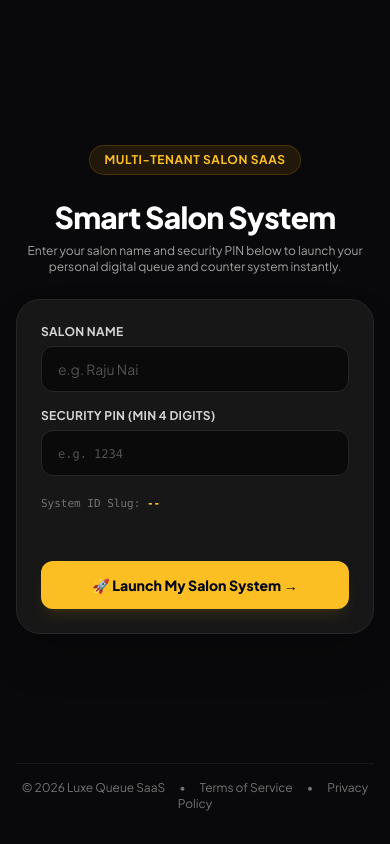
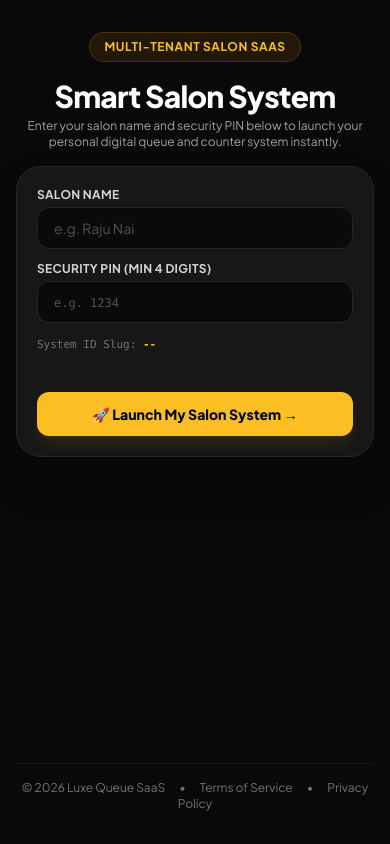
Before and after one commit to mishravishal72536-byte/luxe-salon-saas, a plain HTML site: page frontend/index.html in a window 390 px wide. Drawn offline with nearby package versions, Linux system fonts and the light colour scheme.

Commit message:
Fixed mobile launcher layout and keyboard spacing

```diff
--- a/frontend/index.html
+++ b/frontend/index.html
@@ -19,34 +19,35 @@
 </head>
 <body class="bg-[#09090b] text-neutral-100 min-h-screen flex flex-col items-center justify-between p-4 selection:bg-amber-500 selection:text-black">
 
-  <div class="w-full max-w-xl mx-auto my-auto py-8 text-center space-y-6">
+  <!-- my-auto hata diya hai taaki content upar shift ho jaye -->
+  <div class="w-full max-w-xl mx-auto pt-4 sm:pt-10 pb-6 flex flex-col items-center justify-start space-y-4">
     <div class="inline-block bg-amber-500/10 border border-amber-500/20 px-3.5 py-1.5 rounded-full text-amber-400 text-xs font-bold tracking-wider uppercase">
       Multi-Tenant Salon SaaS
     </div>
 
-    <div class="space-y-2">
+    <div class="space-y-1 text-center">
       <h1 class="text-3xl sm:text-4xl font-extrabold tracking-tight text-white">Smart Salon System</h1>
       <p class="text-xs sm:text-sm text-neutral-400 max-w-md mx-auto">Enter your salon name and security PIN below to launch your personal digital queue and counter system instantly.</p>
     </div>
 
-    <div class="bg-neutral-900 border border-neutral-800 rounded-3xl p-6 sm:p-8 shadow-2xl text-left space-y-4 max-w-md mx-auto">
+    <div class="bg-neutral-900 border border-neutral-800 rounded-3xl p-5 sm:p-6 shadow-2xl text-left space-y-3 max-w-md w-full mx-auto">
       <div>
-        <label class="text-xs font-bold text-neutral-300 block mb-1.5 uppercase tracking-wide">Salon Name</label>
-        <input id="shopNameInput" type="text" placeholder="e.g. Raju Nai" oninput="updateSlug()" class="w-full bg-neutral-950 border border-neutral-800 text-sm text-white focus:border-amber-400 rounded-xl px-4 py-3 focus:outline-none transition-all placeholder:text-neutral-600">
+        <label class="text-xs font-bold text-neutral-300 block mb-1 uppercase tracking-wide">Salon Name</label>
+        <input id="shopNameInput" type="text" placeholder="e.g. Raju Nai" oninput="updateSlug()" class="w-full bg-neutral-950 border border-neutral-800 text-sm text-white focus:border-amber-400 rounded-xl px-4 py-2.5 focus:outline-none transition-all placeholder:text-neutral-600">
       </div>
 
       <div>
-        <label class="text-xs font-bold text-neutral-300 block mb-1.5 uppercase tracking-wide">Security PIN (Min 4 Digits)</label>
-        <input id="shopPinInput" type="password" maxlength="8" placeholder="e.g. 1234" class="w-full bg-neutral-950 border border-neutral-800 text-sm font-mono text-amber-400 tracking-widest focus:border-amber-400 rounded-xl px-4 py-3 focus:outline-none transition-all placeholder:text-xs placeholder:tracking-normal placeholder:text-neutral-600">
+        <label class="text-xs font-bold text-neutral-300 block mb-1 uppercase tracking-wide">Security PIN (Min 4 Digits)</label>
+        <input id="shopPinInput" type="password" maxlength="8" placeholder="e.g. 1234" class="w-full bg-neutral-950 border border-neutral-800 text-sm font-mono text-amber-400 tracking-widest focus:border-amber-400 rounded-xl px-4 py-2.5 focus:outline-none transition-all placeholder:text-xs placeholder:tracking-normal placeholder:text-neutral-600">
       </div>
 
-      <div class="text-[11px] text-neutral-500 font-mono pt-1">
+      <div class="text-[11px] text-neutral-500 font-mono pt-0.5">
         System ID Slug: <span id="slugPreview" class="text-amber-400 font-bold">--</span>
       </div>
 
-      <p id="launcherError" class="text-xs text-rose-400 font-semibold min-h-[16px]"></p>
+      <p id="launcherError" class="text-xs text-rose-400 font-semibold min-h-[14px]"></p>
 
-      <button onclick="launchSalon()" class="w-full bg-amber-400 hover:bg-amber-300 active:scale-[0.98] text-slate-950 font-extrabold text-sm py-3.5 rounded-xl transition-all shadow-lg shadow-amber-400/10">
+      <button onclick="launchSalon()" class="w-full bg-amber-400 hover:bg-amber-300 active:scale-[0.98] text-slate-950 font-extrabold text-sm py-3 rounded-xl transition-all shadow-lg shadow-amber-400/10">
         🚀 Launch My Salon System &rarr;
       </button>
     </div>
```
